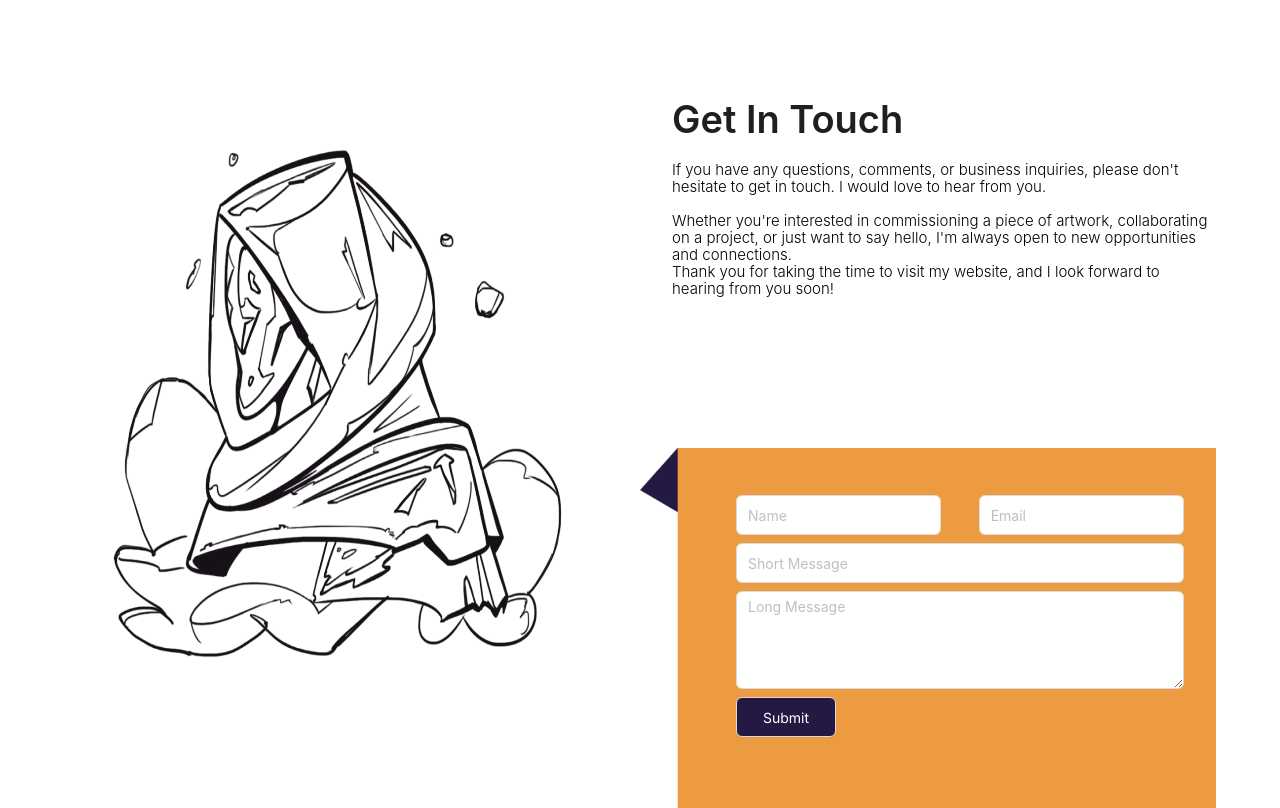
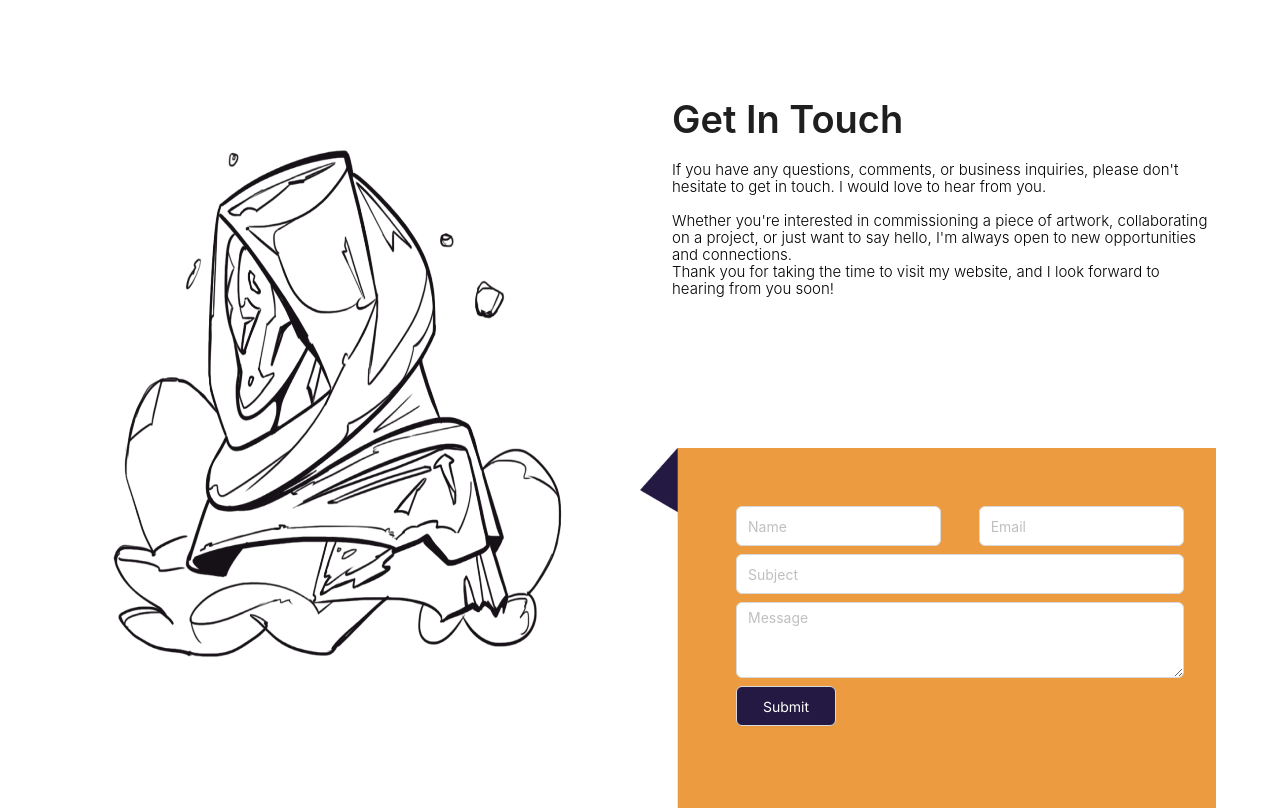
Before and after one commit to saadfarhan124/saad_hassam_web, a Next.js app: page /contact in a window 1280 px wide. Built offline with nearby package versions, Linux system fonts and the light colour scheme.

Commit message:
send email

```diff
--- a/src/pages/contact/index.js
+++ b/src/pages/contact/index.js
@@ -2,7 +2,6 @@ import React, { useState } from "react";
 import { Button, Col, Form, Input, Row, Typography } from "antd";
 import emailjs from "emailjs-com";
 import styles from "../../styles/Contact.module.css";
-import TextArea from "antd/es/input/TextArea";
 const Contact = () => {
   const [name, setName] = useState("");
   const [email, setEmail] = useState("");
@@ -98,17 +97,16 @@ const Contact = () => {
                 <Input
                   value={subject}
                   onChange={(e) => setSubject(e.target.value)}
-                  placeholder="Short Message"
+                  placeholder="Subject"
                 ></Input>
               </div>
               <div className={styles.textarea}>
-                <TextArea
+                <Input.TextArea
                   value={message}
                   onChange={(e) => setMessage(e.target.value)}
-                  placeholder="Long Message"
-                  multiline
-                  rows={4}
-                ></TextArea>
+                  placeholder="Message"
+                  rows={3}
+                ></Input.TextArea>
               </div>
 
               <div>
--- a/src/styles/Contact.module.css
+++ b/src/styles/Contact.module.css
@@ -94,7 +94,7 @@ margin-top: 12vh;
 }
 @media (max-width: 1440px) {
   .textarea input{
-    vertical-align: top !important;
+
     height: 100px !important;
    }
     .innercontain input {
```
